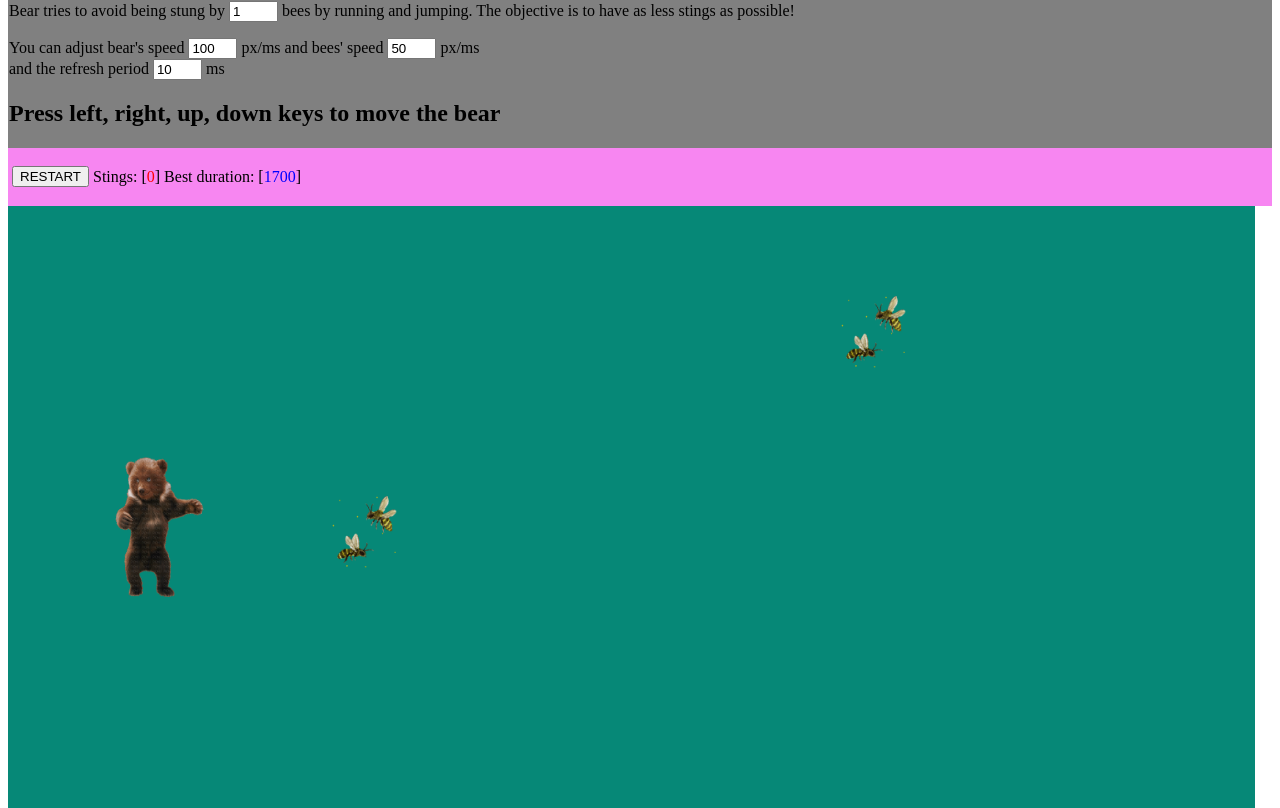
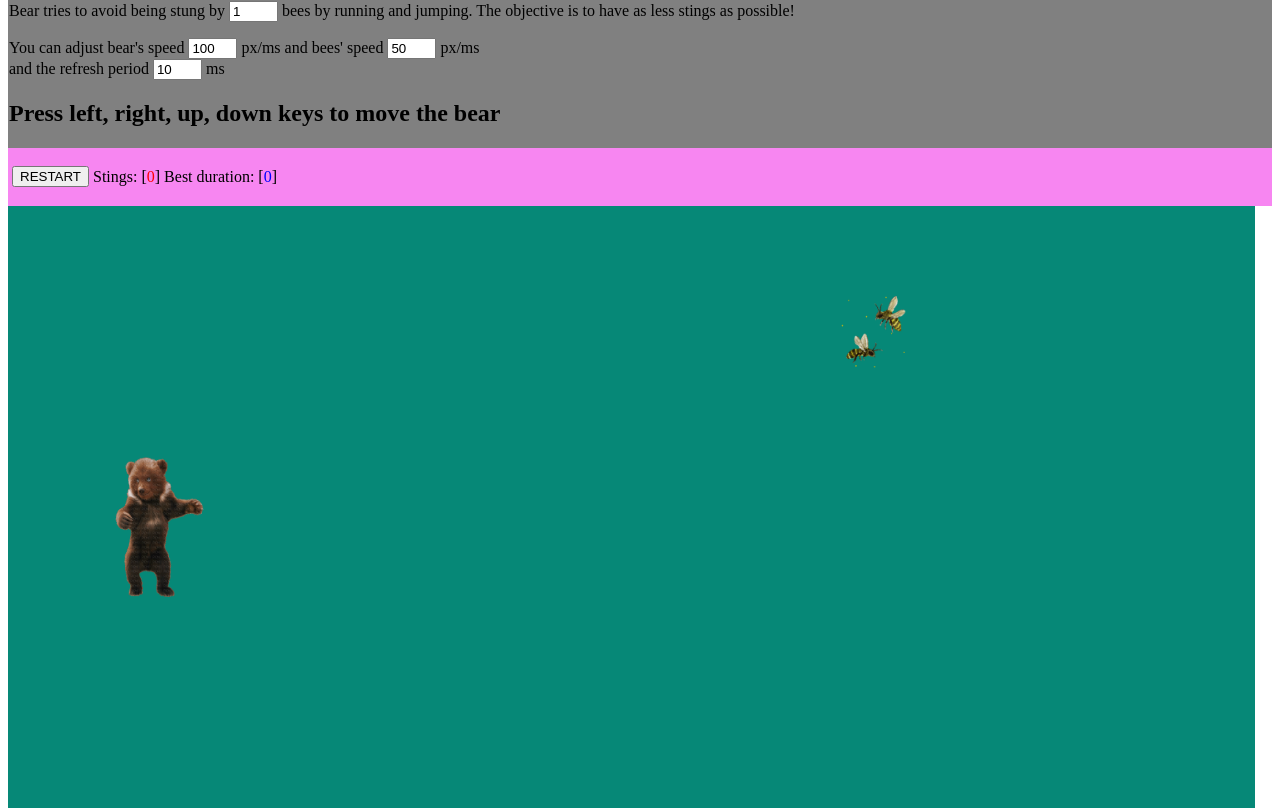
Before and after one commit to as2038/Lab2, a website: page index.html in a window 1280 px wide. Both pictures are taken after a click on the input "RESTART". Shown: the part 88-896 px from the top of the page. Drawn offline with Linux system fonts and the light colour scheme.

Commit message:
Fixed restart.
Using a separate function though.

```diff
--- a/game.js
+++ b/game.js
@@ -44,15 +44,22 @@
 
 function start() {
 	hits.innerHTML = 0;
+	duration.innerHTML = 0;
 	gameover.innerHTML = "";
 
 	bear = new Bear();
 	document.addEventListener("keydown", moveBear, false);
-	document.addEventListener("keydown", function(){let lastStingTime = 0;});
+	//document.addEventListener("keydown", function(){lastStingTime = 0;});
 
 	bees = new Array();
+	deleteBees();
 	makeBees();
 	updateBees()
+}
+
+function restart() {
+	deleteBees();
+	start();
 }
 
 function moveBear(e) {
@@ -148,13 +155,7 @@
 }
 
 function makeBees() {
-	let j = 1;
-	while (bees.length > 0){
-		var beeImage = document.getElementById("bee" + j);
-		beeImage.parentElement.removeChild(beeImage);
-		bees.shift();
-		j++;
-	}
+	deleteBees();
 
 	let nbBees = document.getElementById("nbBees").value;
 	nbBees = Number(nbBees);
@@ -174,6 +175,16 @@
 	}
 }
 
+function deleteBees() {
+	let j = 1;
+	while (bees.length > 0){
+		var beeImage = document.getElementById("bee" + j);
+		beeImage.parentElement.removeChild(beeImage);
+		bees.shift();
+		j++;
+	}
+}
+
 function moveBees() {
 	let speed = document.getElementById("speedBees").value;
 
@@ -189,6 +200,7 @@
 function updateBees() {
 	if (hits.innerHTML >= 1000) {
 		gameover.innerHTML = "GAME OVER!";
+		deleteBees();
 	}
 	moveBees();
 	let period = document.getElementById("periodTimer").value;
--- a/index.html
+++ b/index.html
@@ -30,7 +30,7 @@
         <table>
             <tr>
                 <td>
-                    <input class="btn" type="submit" value="RESTART" onclick="start()">
+                    <input class="btn" type="submit" value="RESTART" onclick="restart()">
                 </td>
                 <td>
                     <p>Stings: [<span id="hits">0</span>]</p>
```
